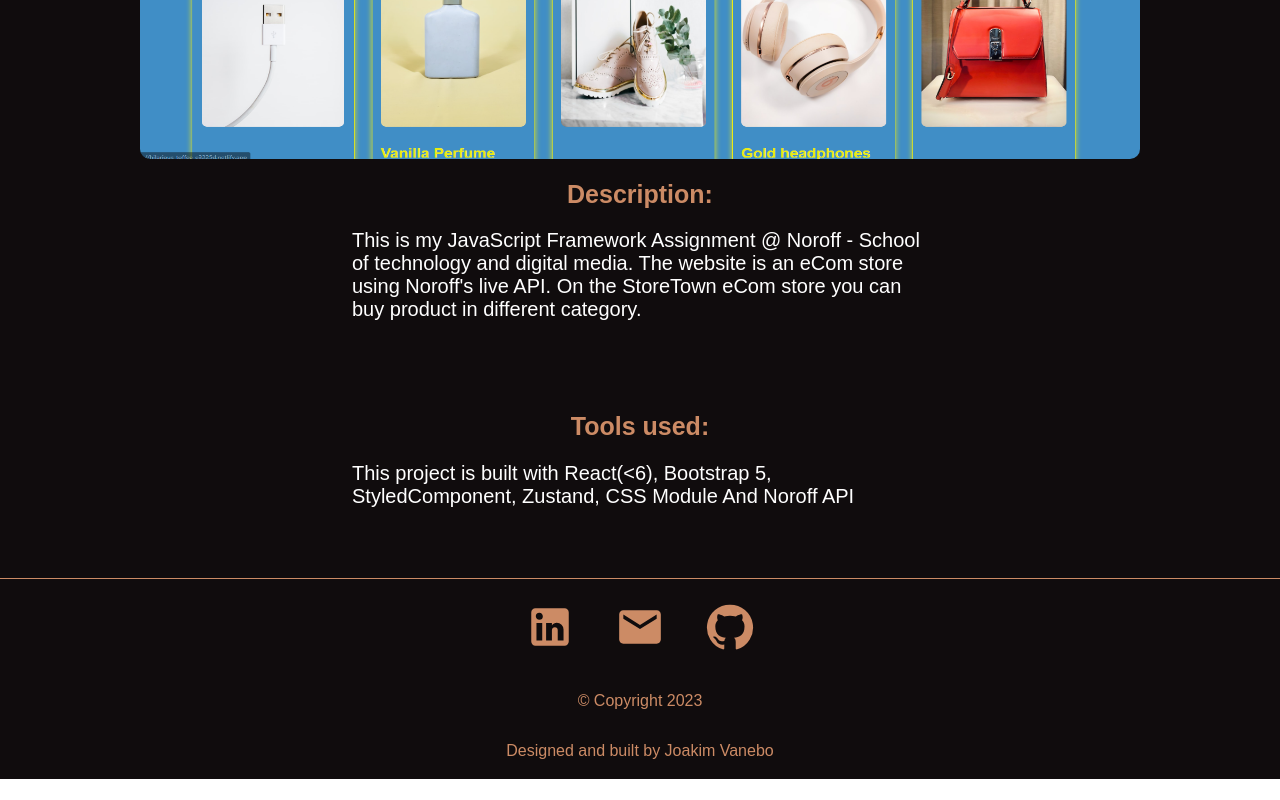
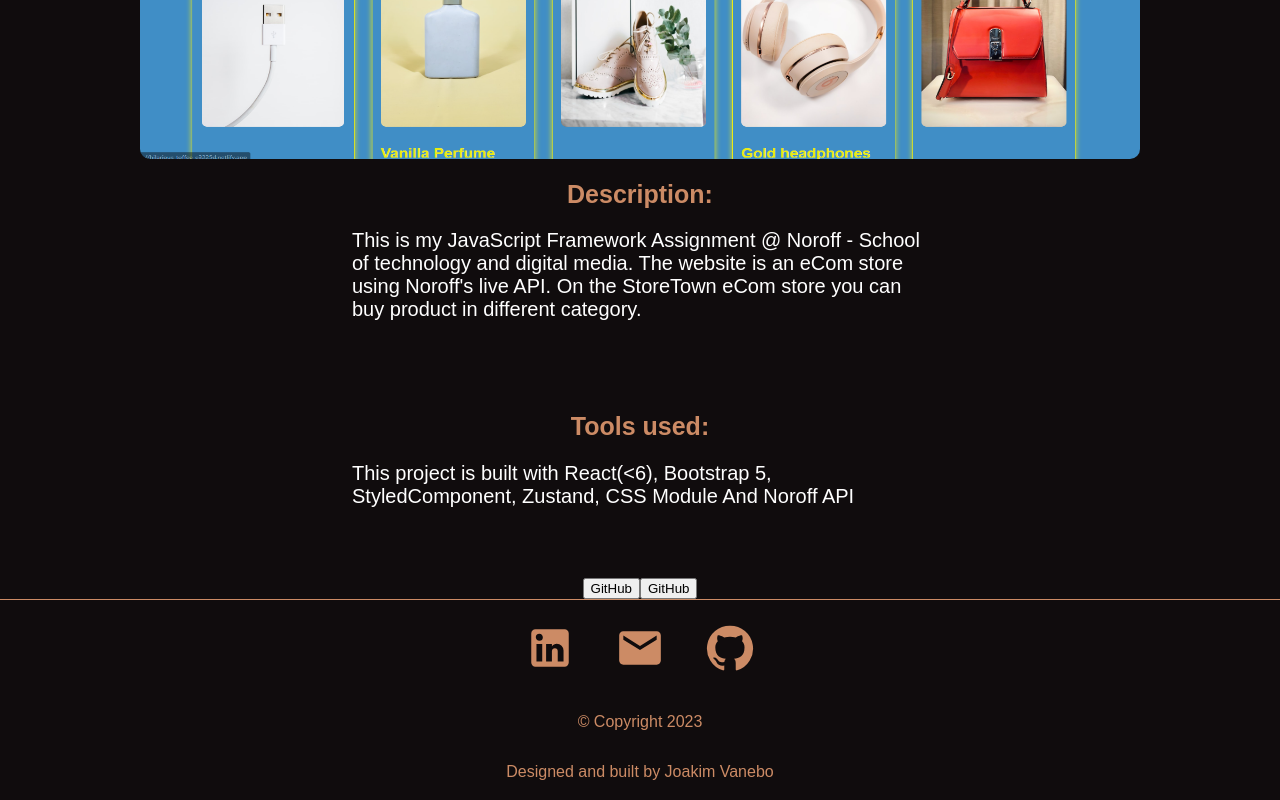
Before and after one commit to Pjatte1337/portfolio-2, a React (Create React App) app: page /project/1 in a window 1280 px wide. Shown: the part 444-1244 px from the top of the page. Before the commit the page ends 1223 px from the top, so only its background shows below. Built offline with nearby package versions, Linux system fonts and the light colour scheme.

Commit message:
fixing buttons on id page

```diff
--- a/src/helpers/ProjectList.jsx
+++ b/src/helpers/ProjectList.jsx
@@ -12,7 +12,7 @@ export const ProjectList = [
       image: Img1,
       description: "This is my Project Exam 2 @ Noroff - School of technology and digital media. The website is an accommodation website using Noroff's live API. On the Holidaze website you can view, post and book venues for specific dates.",
       tools: "This project is designed with prototype in Figma. built with React (<16), BootStrap 5, StyledComponents and CSS modules.",
-      github:"/Pjatte1337/holidaze-exam-project",
+      github:"https://github.com/Pjatte1337/holidaze-exam-project",
     },
     {
       name: "StoreTown Ecommerce",
@@ -21,7 +21,7 @@ export const ProjectList = [
       image: Img2,
       description: "This is my JavaScript Framework Assignment @ Noroff - School of technology and digital media. The website is an eCom store using Noroff's live API. On the StoreTown eCom store you can buy product in different category.",
       tools: "This project is built with React(<6), Bootstrap 5, StyledComponent, Zustand, CSS Module And Noroff API",
-      github:"<a href='www.google.com'",
+      github:"https://github.com/Pjatte1337/js-framework-ca",
     },
     {
       name: "Social Media Platform",
--- a/src/pages/ProjectDisplay.jsx
+++ b/src/pages/ProjectDisplay.jsx
@@ -1,17 +1,21 @@
 import React from "react";
 import { useParams } from "react-router-dom";
 import { ProjectList } from "../helpers/ProjectList";
-//import GithubIcon from "@mui/icons-material/GitHub";
 import "../styles/ProjectDisplay.css";
 
 function ProjectDisplay() {
   const { id } = useParams();
   const project = ProjectList[id];
+
+  const handleButtonClick = () => {
+    window.location.href = project.github;
+  };
+
   return (
     <div className="project">
       <div className="show">
-        <h1> {project.name}</h1>
-        <img src={project.image} alt="description"/>
+        <h1>{project.name}</h1>
+        <img src={project.image} alt="description" />
       </div>
       <div className="project-info">
         <h2 className="head">Description:</h2>
@@ -21,6 +25,10 @@ function ProjectDisplay() {
         <h2 className="head">Tools used:</h2>
         <p className="des">{project.tools}</p>
       </div>
+      <div className="project-github">
+        <button onClick={handleButtonClick}>GitHub</button>
+        <button onClick={handleButtonClick}>GitHub</button>
+      </div>
     </div>
   );
 }
```
